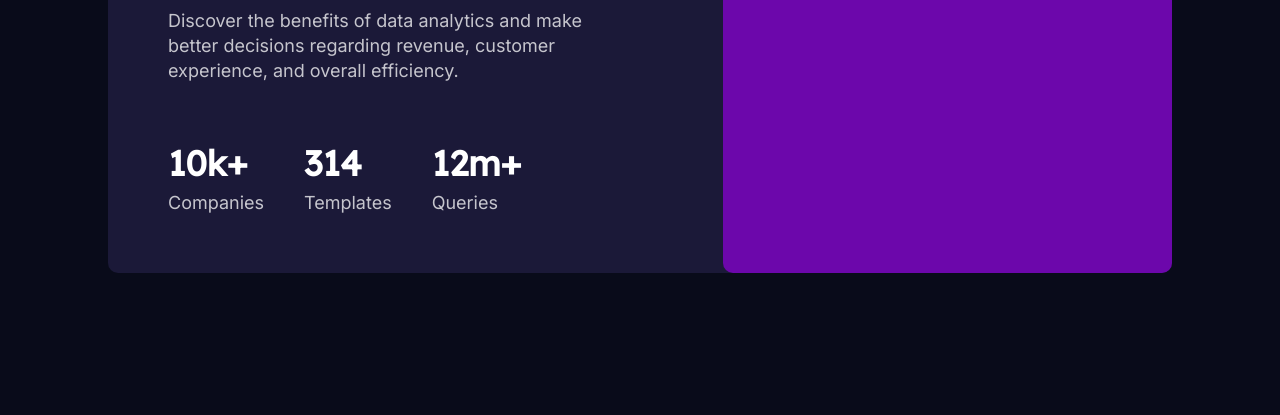
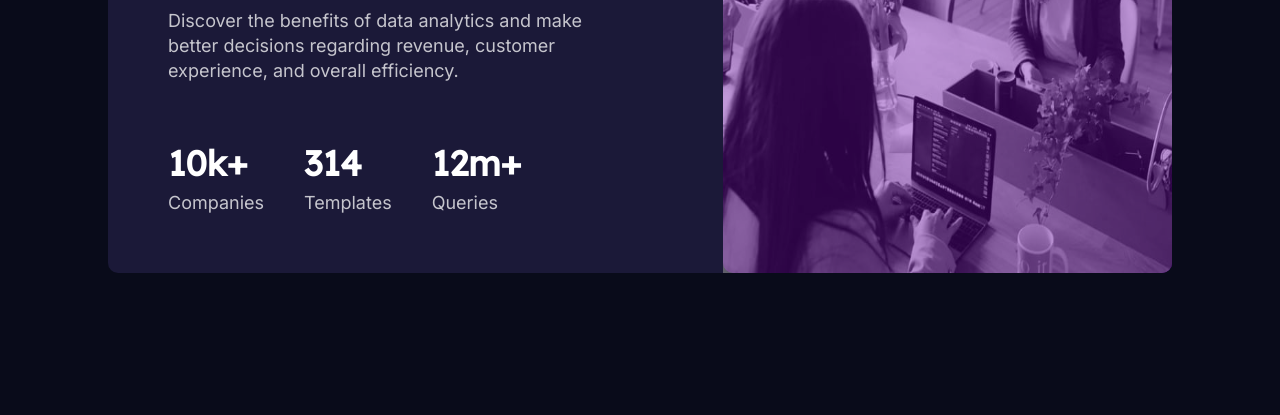
Before and after one commit to hebree123/stat-component, a plain HTML site: page index.html in a window 1280 px wide. Shown: the part 385-800 px from the top of the page. Drawn offline with nearby package versions, Linux system fonts and the light colour scheme; files that its build step writes are made by us from their sources; the site is published under a folder, as on GitHub Pages, so addresses that start at the root find nothing.

Commit message:
Update index.html

```diff
--- a/index.html
+++ b/index.html
@@ -12,7 +12,7 @@
   <div class="innerCard">
 
     <div class="overlay">
-      <img class="imgHero" src="/images/image-header-mobile.jpg" alt="imgHero">
+      <img class="imgHero" src="images/image-header-mobile.jpg" alt="imgHero">
     </div>
 
     <div class="heroWrap">
```
